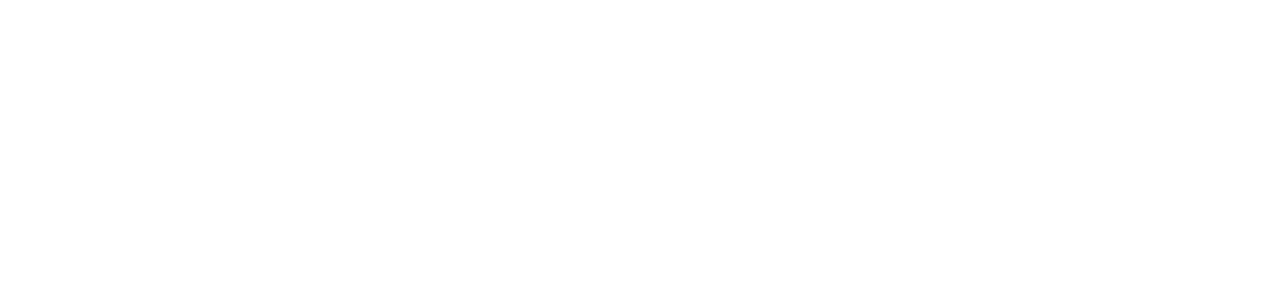
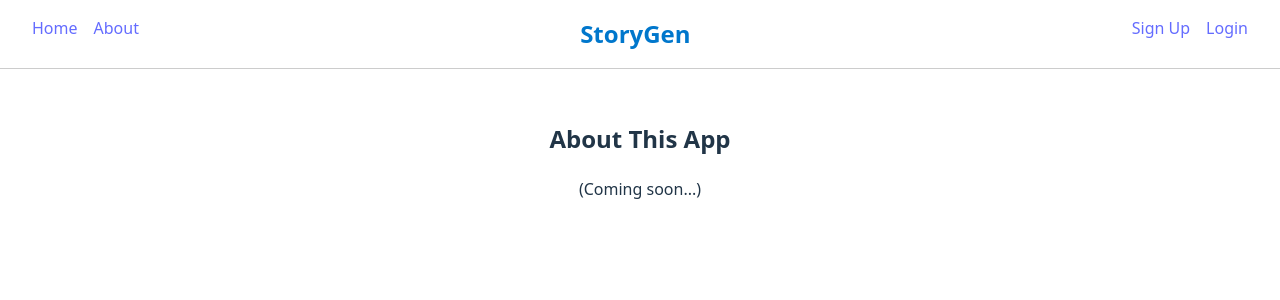
Before and after one commit to AustinH5544/starlitstories, a React (Vite) app in the folder ClientApp/: page /about in a window 1280 px wide. Before the commit this address had no page. Shown: the top 300 px of the page. Built offline with nearby package versions, Linux system fonts and the light colour scheme.

Commit message:
Made About Page
Made the about page and updated nav bar

```diff
--- a/ClientApp/src/App.jsx
+++ b/ClientApp/src/App.jsx
@@ -1,12 +1,14 @@
 import { Routes, Route } from 'react-router-dom';
 import LandingPage from './pages/LandingPage';
 import CreatePage from './pages/CreatePage';
+import AboutPage from './pages/AboutPage';
 
 function App() {
     return (
         <Routes>
             <Route path="/" element={<LandingPage />} />
             <Route path="/create" element={<CreatePage />} />
+            <Route path="/about" element={<AboutPage />} />
         </Routes>
     );
 }
--- a/ClientApp/src/Components/NavBar.jsx
+++ b/ClientApp/src/Components/NavBar.jsx
@@ -1,10 +1,11 @@
 import './NavBar.css';
+import { Link } from 'react-router-dom';
 
 const NavBar = () => (
     <nav className="navbar">
         <div className="nav-left">
-            <a href="#">Home</a>
-            <a href="#">About</a>
+            <Link to="/">Home</Link>
+            <Link to="/about">About</Link>
         </div>
         <div className="nav-center">
             <span className="logo">StoryGen</span>
--- a/ClientApp/src/Components/StoryForm.jsx
+++ b/ClientApp/src/Components/StoryForm.jsx
@@ -25,7 +25,6 @@
 
     return (
         <form onSubmit={handleSubmit} style={styles.form}>
-            <h2>Create a Personalized Bedtime Story</h2>
             <input
                 type="text"
                 name="characterName"
--- /dev/null
+++ b/ClientApp/src/pages/AboutPage.jsx
@@ -0,0 +1,16 @@
+import React from 'react';
+import NavBar from '../components/NavBar';
+
+const AboutPage = () => {
+    return (
+        <>
+            <NavBar />
+            <div style={{ padding: '2rem', textAlign: 'center' }}>
+                <h2>About This App</h2>
+                <p>(Coming soon...)</p>
+            </div>
+        </>
+    );
+};
+
+export default AboutPage;
```
